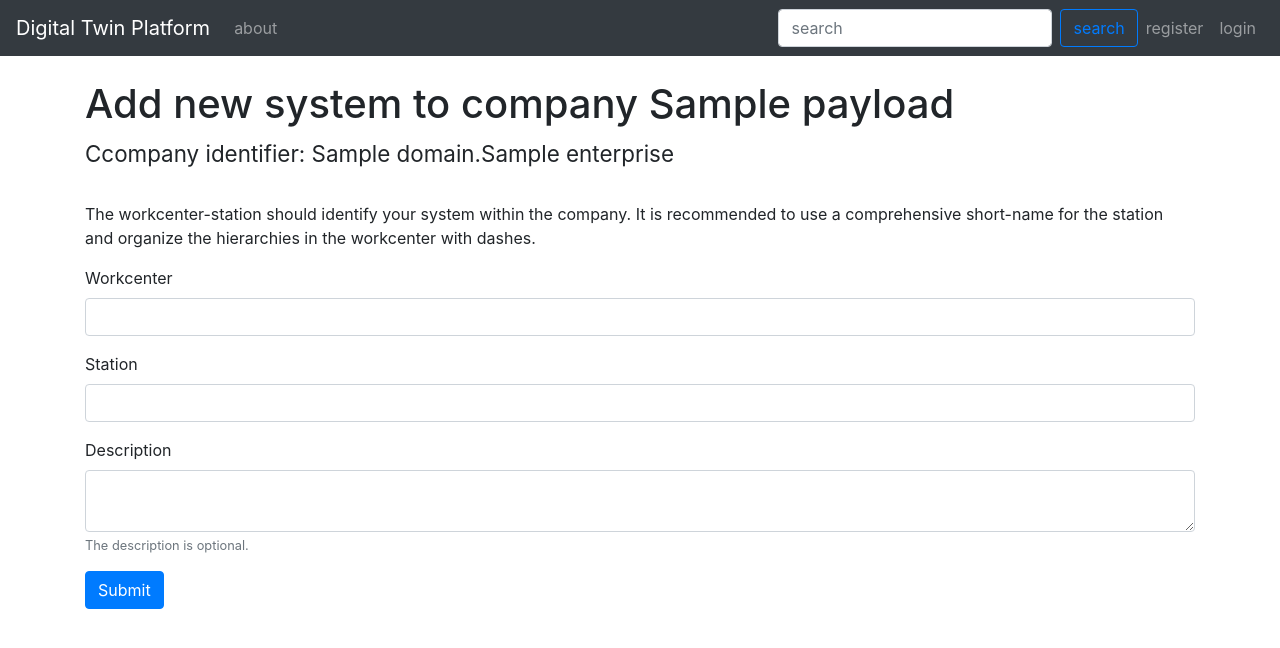
After one commit to i-Asset/distribution-network, a Flask app: template server/templates/systems/add_system.html in a window 1280 px wide. The commit adds this page. Shown: the top 648 px of the page. Run offline with Flask 2, Linux system fonts and the light colour scheme; the template is opened without the code that fills it: values that come from a table or form of the project are taken from there, most other values are stand-ins (such as "Sample title", 1, 10 or a date in 2020); parts of the project's set-up code (start-up, migrations or seed data) failed here and were passed over; some libraries are stand-ins or nearby versions.

Commit message:
update system mgmt

```diff
--- a/server/app.py
+++ b/server/app.py
@@ -11,7 +11,7 @@ from server.create_database import create_tables, insert_samples_if_empty
 from server.views.home import home_bp
 from server.views.auth import auth
 from server.views.company import company
-# from server.views.system import system
+from server.views.system import system
 # from server.views.clients import client
 
 # # Import application-specific functions
@@ -30,7 +30,7 @@ def create_app():
     app.register_blueprint(home_bp)
     app.register_blueprint(auth)
     app.register_blueprint(company)
-    # app.register_blueprint(system)
+    app.register_blueprint(system)
     # app.register_blueprint(client)
     # app.register_blueprint(streamhub_bp)
 
--- a/server/templates/dashboard.html
+++ b/server/templates/dashboard.html
@@ -32,7 +32,7 @@
 <!--        <td>{{company.contact_mail}}</td>-->
         <td><a href="show_company/{{company.id}}" class="btn btn-info float-right"
         data-toggle="tooltip" title="Manage this company.">manage company</a></td>
-<!--        <td><a class="btn btn-danger" href="/delete_company/{{company.company_uuid}}"> delete</a></td>-->
+<!--        <td><a class="btn btn-danger" href="/delete_company/{{company.company_id}}"> delete</a></td>-->
       </tr>
     {% endfor %}
   </table>
@@ -68,7 +68,7 @@ A list of systems of CPSs and services that you are admin of:
         <td><a href="show_system/{{system.sys_name}}" class="btn btn-block">{{system.contact_mail}}</a></td>
         <td><a href="show_system/{{system.sys_name}}" class="btn btn-info float-right"
         data-toggle="tooltip" title="Manage this system.">manage system</a></td>
-<!--        <td><a class="btn btn-danger" href="/delete_system/{{system.system_uuid}}"> delete</a></td>-->
+<!--        <td><a class="btn btn-danger" href="/delete_system/{{system.system_id}}"> delete</a></td>-->
       </tr>
     {% endfor %}
   </table>
--- /dev/null
+++ b/server/templates/systems/add_system.html
@@ -0,0 +1,31 @@
+{% extends 'layout.html' %}
+
+{% block body %}
+
+    <h1>Add new system to company {{payload.com_name}}</h1>
+    <h3> <small> Ccompany identifier: {{payload.domain}}.{{payload.enterprise}} </small></h3>
+    <br>
+
+    <p>The workcenter-station should identify your system within the company. It is recommended to use
+        a comprehensive short-name for the station and organize the hierarchies in the workcenter with dashes.</p>
+    {% from "includes/_formhelpers.html" import render_field %}
+
+    <form method="POST" action="">
+        <div class="form-group">
+            {{render_field(form.workcenter, class_="form-control")}}
+        </div>
+        <div class="form-group">
+            {{render_field(form.station, class_="form-control")}}
+        </div>
+        <div class="form-group">
+            {{render_field(form.description, class_="form-control")}}
+            <small id="description" class="form-text text-muted">The description is optional.</small>
+        </div>
+
+        <p><input type="submit" class="btn btn-primary" value="Submit"> </p>
+
+    </form>
+
+  <br>
+  <br>
+{% endblock %}
--- a/server/views/company.py
+++ b/server/views/company.py
@@ -154,7 +154,7 @@ def add_company():
 
         except sqlalchemy_exc.IntegrityError as e:
             engine.dispose()
-            print("An Integrity Error occured: {}".format(e))
+            app.logger.error("An Integrity Error occured: {}".format(e))
             flash("An unexpected error occured.", "danger")
             return render_template(url_for("auth.login"))
 
@@ -202,7 +202,7 @@ def delete_company(com_id):
     if len(result_proxy_system.fetchall()) >= 1:
         flash("You are not permitted to delete a company which has systems.", "danger")
         engine.dispose()
-        return redirect(url_for("company.show_company", company_uuid=com_id))
+        return redirect(url_for("company.show_company", company_id=com_id))
     if len(result_proxy_admin.fetchall()) >= 2:
         flash("You are not permitted to delete a company which has other admins.", "danger")
         engine.dispose()
--- /dev/null
+++ b/server/views/system.py
@@ -0,0 +1,440 @@
+import sqlalchemy as db
+from flask import Blueprint, render_template, flash, redirect, url_for, session, request
+
+# Must be imported to use the app config
+from flask import current_app as app
+from sqlalchemy import exc as sqlalchemy_exc
+from wtforms import Form, StringField, validators, TextAreaField
+
+from .useful_functions import get_datetime, get_uid, is_logged_in, valid_level_name, encode_sys_url, decode_sys_url
+
+system = Blueprint("system", __name__)  # url_prefix="/comp")
+
+
+@system.route("/systems")
+@is_logged_in
+def show_all_systems():
+    # Get current user_id
+    user_id = session["user_id"]
+
+    # Set url (is used in system.delete_system)
+    session["last_url"] = "/systems"
+
+    # Fetch systems, for which the current user is agent of
+    engine = db.create_engine(app.config["SQLALCHEMY_DATABASE_URI"])
+    conn = engine.connect()
+    query = """SELECT sys.name AS sys_name, com.name AS com_name, domain, enterprise, workcenter, station, agent.email AS contact_mail
+    FROM systems AS sys
+    INNER JOIN companies AS com ON sys.company_id=com.id
+    INNER JOIN is_admin_of_sys AS agf ON sys.name=agf.system_name
+    INNER JOIN users as agent ON agent.id=agf.user_id
+    WHERE agent.id='{}'
+    ORDER BY domain, com, workcenter, station;""".format(user_id)
+    result_proxy = conn.execute(query)
+    engine.dispose()
+    systems = [dict(c.items()) for c in result_proxy.fetchall()]
+    for sys in systems:
+        sys["sys_url"] = encode_sys_url(sys["sys_name"])
+    # print("Fetched companies: {}".format(companies))
+
+    return render_template("/systems/systems.html", systems=systems)
+
+
+@system.route("/show_system/<string:system_name>")
+@is_logged_in
+def show_system(system_name):
+    # Get current user_id
+    user_id = session["user_id"]
+
+    # Fetch all agents for the requested system
+    engine = db.create_engine(app.config["SQLALCHEMY_DATABASE_URI"])
+    conn = engine.connect()
+    query = """
+    SELECT sys.name AS system_name, com.name AS com_name, domain, enterprise, sys.description, workcenter, station, sys.datetime AS sys_datetime,
+    agent.id AS agent_id, agent.first_name, agent.sur_name, agent.email AS agent_mail, creator.email AS creator_mail
+    FROM systems AS sys
+    INNER JOIN companies AS com ON sys.company_id=com.id
+    INNER JOIN is_admin_of_sys AS agf ON sys.name=agf.system_name
+    INNER JOIN users as agent ON agent.id=agf.user_id
+    INNER JOIN users as creator ON creator.id=agf.creator_id
+    WHERE sys.name='{}';""".format(system_name)
+    result_proxy = conn.execute(query)
+    agents = [dict(c.items()) for c in result_proxy.fetchall()]
+    # print("Fetched agents: {}".format(agents))
+
+    # Check if the system exists and has agents
+    if len(agents) == 0:
+        engine.dispose()
+        flash("It seems that this system doesn't exist.", "danger")
+        return redirect(url_for("system.show_all_systems"))
+
+    # Check if the current user is agent of the system
+    if user_id not in [c["agent_id"] for c in agents]:
+        engine.dispose()
+        flash("You are not permitted see details this system.", "danger")
+        return redirect(url_for("system.show_all_systems"))
+
+    # Fetch client_apps of the system, for with the user is agent
+    query = """SELECT sys.name AS system_name, client_apps.name, domain, enterprise, workcenter, station, creator.email AS contact_mail
+    FROM client_apps
+    INNER JOIN users as creator ON creator.id=client_apps.creator_id
+    INNER JOIN systems AS sys ON client_apps.system_name=sys.name
+    INNER JOIN companies AS com ON sys.company_id=com.id
+    INNER JOIN is_admin_of_sys AS agf ON sys.name=agf.system_name
+    INNER JOIN users as agent ON agent.id=agf.user_id
+    WHERE agent.id='{}' AND sys.name='{}';""".format(user_id, system_name)
+    result_proxy = conn.execute(query)
+    engine.dispose()
+    client_apps = [dict(c.items()) for c in result_proxy.fetchall()]
+
+    # Fetch streams, for which systems the current user is agent of
+    engine = db.create_engine(app.config["SQLALCHEMY_DATABASE_URI"])
+    conn = engine.connect()
+    query = """
+    SELECT sys.name AS system_name, stream_apps.name AS name, source_system, target_system, creator.email AS contact_mail
+    FROM stream_apps
+    INNER JOIN users as creator ON creator.id=stream_apps.creator_id
+    INNER JOIN systems AS sys ON stream_apps.source_system=sys.name
+    INNER JOIN companies AS com ON sys.company_id=com.id
+    INNER JOIN is_admin_of_sys AS agf ON sys.name=agf.system_name
+    INNER JOIN users as agent ON agent.id=agf.user_id
+    WHERE agent.id='{}' AND sys.name='{}';""".format(user_id, system_name)
+    result_proxy = conn.execute(query)
+    engine.dispose()
+    streams = [dict(c.items()) for c in result_proxy.fetchall()]
+
+    # if not, agents has at least one item
+    payload = agents[0]
+    return render_template("/systems/show_system.html", agents=agents, payload=payload,
+                           client_apps=client_apps, streams=streams)
+
+
+# System Form Class
+class SystemForm(Form):
+    workcenter = StringField("Workcenter", [validators.Length(min=2, max=30), valid_level_name])
+    station = StringField("Station", [validators.Length(min=2, max=20), valid_level_name])
+    description = TextAreaField("Description", [validators.Length(max=16*1024)])
+
+
+# Add system in system view, redirect to companies
+@system.route("/add_system")
+@is_logged_in
+def add_system():
+    # redirect to companies
+    flash("Specify the company to which a system should be added.", "info")
+    return redirect(url_for("company.show_all_companies"))
+
+
+# Add system in company view
+@system.route("/add_system/<string:company_id>", methods=["GET", "POST"])
+@is_logged_in
+def add_system_for_company(company_id):
+    # Get current user_id
+    user_id = session["user_id"]
+
+    # The basic company form is used
+    form = SystemForm(request.form)
+    form.workcenter.label = "Workcenter short-name"
+    form_workcenter = form.workcenter.data.strip()
+    form_station = form.station.data.strip()
+
+    # Get payload
+    engine = db.create_engine(app.config["SQLALCHEMY_DATABASE_URI"])
+    conn = engine.connect()
+    query = """
+    SELECT company_id, com.name AS com_name, domain, enterprise, admin.id AS admin_id, admin.first_name, admin.sur_name, admin.email
+    FROM companies AS com
+    INNER JOIN is_admin_of_com AS aof ON com.id=aof.company_id
+    INNER JOIN users as admin ON admin.id=aof.user_id
+    INNER JOIN users as creator ON creator.id=aof.creator_id
+    WHERE company_id='{}';""".format(company_id)
+    result_proxy = conn.execute(query)
+    admins = [dict(c.items()) for c in result_proxy.fetchall()]
+
+    # Check if the company exists and you are an admin
+    if len(admins) == 0:
+        engine.dispose()
+        app.logger.warning("It seems that the company with the id '{}' doesn't exist.".format(company_id))
+        flash("It seems that this company doesn't exist.", "danger")
+        return redirect(url_for("company.show_all_companies"))
+
+    # Check if the current user is admin of the company
+    if user_id not in [c["admin_id"] for c in admins]:
+        engine.dispose()
+        flash("You are not permitted to add systems for this company.", "danger")
+        return redirect(url_for("company.show_all_companies"))
+
+    # if not, admins has at least one item
+    payload = admins[0]
+
+    # Create a new system and agent-relation using the form"s input
+    if request.method == "POST" and form.validate():
+        # Create system and check if either the system_id or the system exists
+
+        query = """SELECT domain, enterprise FROM systems
+                INNER JOIN companies ON systems.company_id=companies.id
+                WHERE domain='{}' AND enterprise='{}' AND workcenter='{}' AND station='{}';
+                """.format(payload["domain"], payload["enterprise"], form_workcenter, form_station)
+        result_proxy = conn.execute(query)
+        system_name = f'{payload["domain"].strip()}.{payload["enterprise"].strip()}.{form_workcenter}.{form_station}'
+        if len(result_proxy.fetchall()) == 0:
+            query = db.insert(app.config["tables"]["systems"])
+            values_list = [{"name": system_name,
+                            "company_id": payload["company_id"],
+                            "workcenter": form_workcenter,
+                            "station": form_station,
+                            "datetime": get_datetime(),
+                            "description": form.description.data}]
+            conn.execute(query, values_list)
+        else:
+            engine.dispose()
+            flash(f"The system {system_name} already exists.", "danger")
+            return redirect(url_for("company.show_company", company_id=company_id))
+
+        transaction = conn.begin()
+        try:
+            # Create new is_admin_of_sys instance
+            query = db.insert(app.config["tables"]["is_admin_of_sys"])
+            values_list = [{"user_id": user_id,
+                            "system_name": system_name,
+                            "creator_id": user_id,
+                            "datetime": get_datetime()}]
+            conn.execute(query, values_list)
+            engine.dispose()
+
+            # Create system topics
+            try:
+                app.kafka_interface.create_system_topics(system_name=system_name)
+            except Exception as e:
+                app.logger.warning(f"Couldn't create Kafka topics for system '{system_name}, {e}")
+
+            transaction.commit()
+            app.logger.info("The system '{}' was created.".format(system_name))
+            flash("The system '{}' was created.".format(system_name), "success")
+            return redirect(url_for("system.show_system", system_name=system_name))
+        except Exception as e:
+            transaction.rollback()
+            app.logger.warning("The system '{}' couldn't created.".format(system_name))
+            app.logger.debug("Error: {}".format(e))
+            flash("The system '{}' couldn't created.".format(system_name), "danger")
+            return render_template("/auth/login.html")
+
+    return render_template("systems/add_system.html", form=form, payload=payload)
+
+
+# Delete system
+@system.route("/delete_system/<string:system_name>", methods=["GET"])
+@is_logged_in
+def delete_system(system_name):
+    # Get current user_id
+    user_id = session["user_id"]
+
+    # Check if you are agent of this system
+    engine = db.create_engine(app.config["SQLALCHEMY_DATABASE_URI"])
+    conn = engine.connect()
+    query = """SELECT company_id, domain, enterprise, workcenter, station
+        FROM companies AS com
+        INNER JOIN systems AS sys ON com.id=sys.company_id
+        INNER JOIN is_admin_of_sys AS agf ON sys.name=agf.system_name
+        WHERE agf.user_id='{}'
+        AND agf.system_name='{}';""".format(user_id, system_name)
+    result_proxy = conn.execute(query)
+    permitted_systems = [dict(c.items()) for c in result_proxy.fetchall()]
+
+    if permitted_systems == list():
+        engine.dispose()
+        flash("You are not permitted to delete this system.", "danger")
+        return redirect(url_for("system.show_all_systems"))
+
+    # Check if you are the last agent of the system
+    query = """SELECT company_id, domain, enterprise, workcenter, station
+        FROM companies AS com
+        INNER JOIN systems AS sys ON com.id=sys.company_id
+        INNER JOIN is_admin_of_sys AS agf ON sys.name=agf.system_name
+        AND agf.system_name='{}';""".format(system_name)
+    result_proxy = conn.execute(query)
+
+    if len(result_proxy.fetchall()) >= 2:
+        engine.dispose()
+        flash("You are not permitted to delete a system which has multiple agents.", "danger")
+        return redirect(url_for("system.show_system", system_name=system_name))
+
+    # Check if there are client applications for that system
+    query = """SELECT system_name, client_apps.name AS client_name
+        FROM systems
+        INNER JOIN client_apps ON systems.name=client_apps.system_name
+        WHERE system_name='{}';""".format(system_name)
+    result_proxy = conn.execute(query)
+
+    if len(result_proxy.fetchall()) >= 1:
+        engine.dispose()
+        flash("You are not permitted to delete a system which has client applications.", "danger")
+        return redirect(url_for("system.show_system", system_name=system_name))
+
+    # Now the system can be deleted
+    selected_system = permitted_systems[0]  # This list has only one element
+    system_name = "{}.{}.{}.{}".format(selected_system["domain"], selected_system["enterprise"],
+                                       selected_system["workcenter"], selected_system["station"])
+
+    transaction = conn.begin()
+    try:
+        # Delete new is_admin_of_sys instance
+        query = """DELETE FROM is_admin_of_sys
+            WHERE system_name='{}';""".format(system_name)
+        conn.execute(query)
+        # Delete system
+        query = """DELETE FROM systems
+            WHERE name='{}';""".format(system_name)
+        conn.execute(query)
+        engine.dispose()
+
+        # Delete Kafka topics
+        if app.kafka_interface.delete_system_topics(system_name=system_name):
+            transaction.commit()
+            app.logger.info("The system '{}' was deleted.".format(system_name))
+            flash("The system '{}' was deleted.".format(system_name), "success")
+        else:
+            transaction.rollback()
+            app.logger.warning("The system '{}' couldn't be deleted, returned False".format(system_name))
+            flash("The system '{}' couldn't be deleted.".format(system_name), "danger")
+    except:
+        transaction.rollback()
+        app.logger.warning("The system '{}' couldn't be deleted.".format(system_name))
+        flash("The system '{}' couldn't be deleted.".format(system_name), "danger")
+    finally:
+        # Redirect to latest page, either /systems or /show_company/UID
+        if session.get("last_url"):
+            return redirect(session.get("last_url"))
+        return redirect(url_for("system.show_all_systems"))
+
+
+# Agent Management Form Class
+class AgentForm(Form):
+    email = StringField("Email", [validators.Email(message="The given email seems to be wrong.")])
+
+
+@system.route("/add_agent_system/<string:system_name>", methods=["GET", "POST"])
+@is_logged_in
+def add_agent_system(system_name):
+    # Get current user_id
+    user_id = session["user_id"]
+
+    form = AgentForm(request.form)
+
+    # Check if you are agent of this system
+    engine = db.create_engine(app.config["SQLALCHEMY_DATABASE_URI"])
+    conn = engine.connect()
+    query = """SELECT company_id, system_name, domain, enterprise, workcenter, station
+        FROM companies AS com
+        INNER JOIN systems AS sys ON com.id=sys.company_id
+        INNER JOIN is_admin_of_sys AS agf ON sys.name=agf.system_name
+        WHERE agf.user_id='{}'
+        AND agf.system_name='{}';""".format(user_id, system_name)
+    result_proxy = conn.execute(query)
+    permitted_systems = [dict(c.items()) for c in result_proxy.fetchall()]
+
+    if permitted_systems == list():
+        engine.dispose()
+        flash("You are not permitted to add an agent for this system.", "danger")
+        return redirect(url_for("system.show_system", system_name=system_name))
+
+    payload = permitted_systems[0]
+
+    if request.method == "POST" and form.validate():
+        email = form.email.data.strip()
+
+        # Check if the user is registered
+        query = """SELECT * FROM users WHERE email='{}';""".format(email)
+        result_proxy = conn.execute(query)
+        found_users = [dict(c.items()) for c in result_proxy.fetchall()]
+
+        if found_users == list():
+            engine.dispose()
+            flash("No user was found with this email address.", "danger")
+            return render_template("/systems/add_agent_system.html", form=form, payload=payload)
+
+        user = found_users[0]
+        # Check if the user is already agent of this system
+        query = """SELECT system_name, user_id FROM is_admin_of_sys
+        WHERE user_id='{}' AND system_name='{}';""".format(user["name"], system_name)
+        result_proxy = conn.execute(query)
+        if result_proxy.fetchall() != list():
+            engine.dispose()
+            flash("This user is already agent of this system.", "danger")
+            return render_template("/systems/add_agent_system.html", form=form, payload=payload)
+
+        # Create new is_admin_of_sys instance
+        query = db.insert(app.config["tables"]["is_admin_of_sys"])
+        values_list = [{"user_id": user["user_id"],
+                        "system_name": payload["system_name"],
+                        "creator_id": user_id,
+                        "datetime": get_datetime()}]
+        conn.execute(query, values_list)
+        engine.dispose()
+
+        flash("The user {} was added to {}.{}.{}.{} as an agent.".format(
+            email, payload["domain"], payload["enterprise"], payload["workcenter"], payload["station"]), "success")
+        return redirect(url_for("system.show_system", system_name=system_name))
+
+    return render_template("/systems/add_agent_system.html", form=form, payload=payload)
+
+
+# Delete agent for system
+@system.route("/delete_agent_system/<string:system_name>/<string:agent_id>", methods=["GET"])
+@is_logged_in
+def delete_agent_system(system_name, agent_id):
+    # Get current user_id
+    user_id = session["user_id"]
+
+    # Check if you are agent of this system
+    engine = db.create_engine(app.config["SQLALCHEMY_DATABASE_URI"])
+    conn = engine.connect()
+    query = """SELECT company_id, system_name, domain, enterprise, workcenter, station
+            FROM companies AS com
+            INNER JOIN systems AS sys ON com.id=sys.company_id
+            INNER JOIN is_admin_of_sys AS agf ON sys.name=agf.system_name
+            WHERE agf.user_id='{}'
+            AND agf.system_name='{}';""".format(user_id, system_name)
+    result_proxy = conn.execute(query)
+    permitted_systems = [dict(c.items()) for c in result_proxy.fetchall()]
+
+    if permitted_systems == list():
+        engine.dispose()
+        flash("You are not permitted to delete agents for this system.", "danger")
+        return redirect(url_for("system.show_system", system_name=system_name))
+
+    if str(user_id) == str(agent_id):
+        engine.dispose()
+        flash("You can't remove yourself.", "danger")
+        return redirect(url_for("system.show_system", system_name=system_name))
+
+    # get info for the deleted agent
+    query = """SELECT company_id, system_name, domain, enterprise, workcenter, station, agent.email AS email,
+    agent.id AS agent_id
+    FROM companies AS com
+    INNER JOIN systems AS sys ON com.id=sys.company_id
+    INNER JOIN is_admin_of_sys AS agf ON sys.name=agf.system_name
+    INNER JOIN users as agent ON agent.id=agf.user_id
+    WHERE agent.id='{}'
+    AND agf.system_name='{}';""".format(agent_id, system_name)
+    result_proxy = conn.execute(query)
+    del_users = [dict(c.items()) for c in result_proxy.fetchall()]
+
+    if del_users == list():
+        engine.dispose()
+        flash("nothing to delete.", "danger")
+        return redirect(url_for("company.show_all_systems"))
+
+    del_user = del_users[0]
+    # Delete new is_admin_of_sys instance
+    query = """DELETE FROM is_admin_of_sys
+        WHERE user_id='{}'
+        AND system_name='{}';""".format(agent_id, system_name)
+    conn.execute(query)
+    # print("DELETING: {}".format(query))
+
+    engine.dispose()
+    flash("User with email {} was removed as agent from system {}.{}.{}.{}.".format(
+        del_user["email"], del_user["domain"], del_user["enterprise"], del_user["workcenter"], del_user["station"]),
+        "success")
+    return redirect(url_for("system.show_system", system_name=system_name))
```
Also changed, not shown: server/templates/companies/show_company.html (+8 -8 lines), server/templates/systems/add_agent_system.html (added, +22 -0 lines), server/templates/systems/show_system.html (added, +117 -0 lines), server/templates/systems/systems.html (added, +38 -0 lines), server/views/useful_functions.py (+8 -0 lines), 1 other file.
